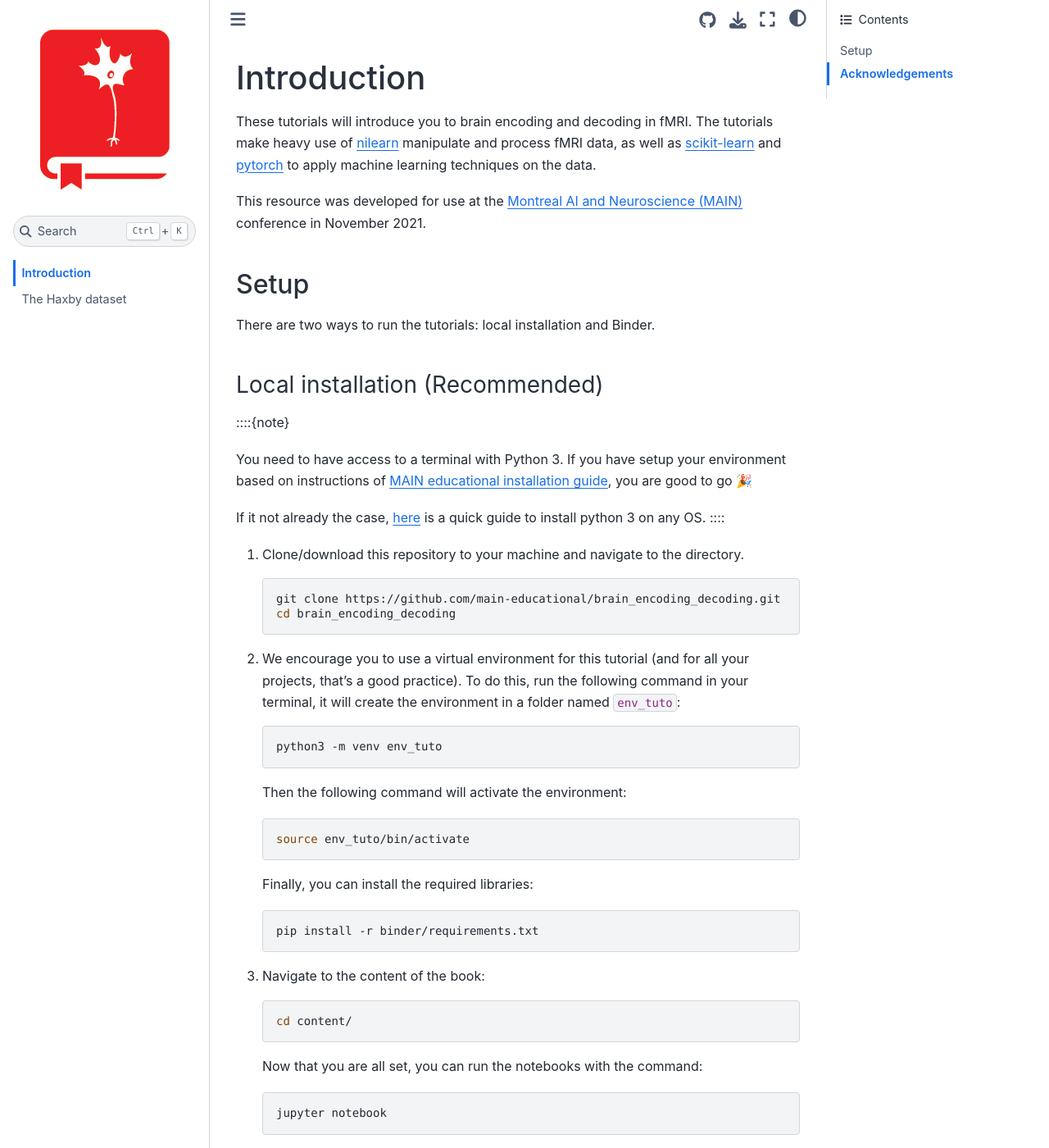
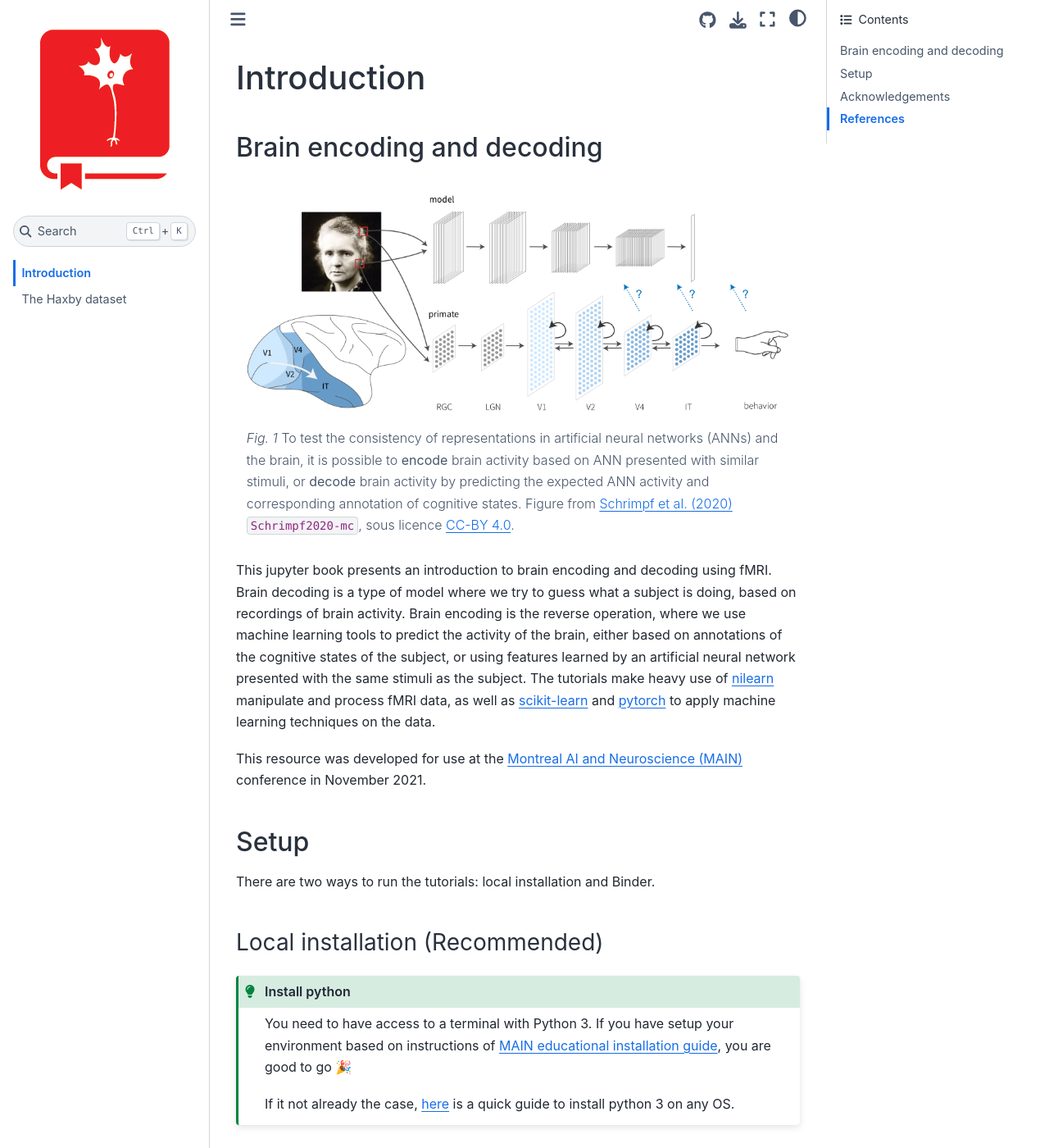
Before and after one commit to main-educational/brain_encoding_decoding, a Jupyter Book: the page built from content/intro.md, in a window 1280 px wide and 1400 px high. Shown: the whole window at 82% size. Built offline with Jupyter Book 1.0.4 settings and Sphinx 7.4.7 and the Sphinx Book theme 1.1.4, drawn with Linux system fonts in a browser that asks for light colours; comment, search, counter and statistics services are not loaded; cross-references to code outside the pages are shown as plain code.

Commit message:
More work on the intro.

````diff
--- a/content/_config.yml
+++ b/content/_config.yml
@@ -57,3 +57,7 @@ parse:
     # don't forget to list any other extensions you want enabled,
     # including those that are enabled by default!
     - html_image
+
+# Add a bibtex file so that we can create citations
+bibtex_bibfiles:
+  - references.bib
--- a/content/intro.md
+++ b/content/intro.md
@@ -1,5 +1,13 @@
 # Introduction
-These tutorials will introduce you to brain encoding and decoding in fMRI. The tutorials make heavy use of [nilearn](https://nilearn.github.io/stable/index.html)
+## Brain encoding and decoding
+```{figure} haxby_data/brain-encoding-decoding.png
+---
+width: 800px
+name: brain-encoding-decoding-fig
+---
+To test the consistency of representations in artificial neural networks (ANNs) and the brain, it is possible to **encode** brain activity based on ANN presented with similar stimuli, or **decode** brain activity by predicting the expected ANN activity and corresponding annotation of cognitive states. Figure from [Schrimpf et al. (2020)](https://doi.org/10.1101/407007) {cite:p}`Schrimpf2020-mc`, sous licence [CC-BY 4.0](https://creativecommons.org/licenses/by/4.0/).
+```
+This jupyter book presents an introduction to brain encoding and decoding using fMRI. Brain decoding is a type of model where we try to guess what a subject is doing, based on recordings of brain activity. Brain encoding is the reverse operation, where we use machine learning tools to predict the activity of the brain, either based on annotations of the cognitive states of the subject, or using features learned by an artificial neural network presented with the same stimuli as the subject. The tutorials make heavy use of [nilearn](https://nilearn.github.io/stable/index.html)
 manipulate and process fMRI data, as well as [scikit-learn](https://scikit-learn.org/stable/) and [pytorch](https://pytorch.org/)
 to apply machine learning techniques on the data.
 
@@ -12,15 +20,16 @@ There are two ways to run the tutorials: local installation and Binder.
 
 ### Local installation (Recommended)
 
-::::{note}
-
+```{admonition} Install python
+:class: tip
+:name: python-install-tip
 You need to have access to a terminal with Python 3.
 If you have setup your environment based on instructions of [MAIN educational installation guide](https://main-educational.github.io/installation.html), you are good to go 🎉
 
 If it not already the case,
 [here](https://realpython.com/installing-python/#how-to-check-your-python-version-on-windows)
 is a quick guide to install python 3 on any OS.
-::::
+```
 
 1. Clone/download this repository to your machine and navigate to the directory.
 
@@ -82,3 +91,9 @@ Some images and code are used from a previous iteration of this tutorial, prepar
 
 It is rendered here using [Jupyter Book](https://github.com/jupyter/jupyter-book),
 <!-- with compute infrastructure provided by the [Canadian Open Neuroscience Platform (CONP)](http://conp.ca). -->
+
+## References
+
+```{bibliography}
+:filter: docname in docnames
+```
--- /dev/null
+++ b/content/references.bib
@@ -0,0 +1,45 @@
+
+@ARTICLE{Haxby2001-vt,
+  title    = "Distributed and overlapping representations of faces and objects
+              in ventral temporal cortex",
+  author   = "Haxby, J V and Gobbini, M I and Furey, M L and Ishai, A and
+              Schouten, J L and Pietrini, P",
+  abstract = "The functional architecture of the object vision pathway in the
+              human brain was investigated using functional magnetic resonance
+              imaging to measure patterns of response in ventral temporal
+              cortex while subjects viewed faces, cats, five categories of
+              man-made objects, and nonsense pictures. A distinct pattern of
+              response was found for each stimulus category. The
+              distinctiveness of the response to a given category was not due
+              simply to the regions that responded maximally to that category,
+              because the category being viewed also could be identified on the
+              basis of the pattern of response when those regions were excluded
+              from the analysis. Patterns of response that discriminated among
+              all categories were found even within cortical regions that
+              responded maximally to only one category. These results indicate
+              that the representations of faces and objects in ventral temporal
+              cortex are widely distributed and overlapping.",
+  journal  = "Science",
+  volume   =  293,
+  number   =  5539,
+  pages    = "2425--2430",
+  month    =  sep,
+  year     =  2001,
+  language = "en"
+}
+
+
+@ARTICLE{Schrimpf2020-mc,
+  title    = "{Brain-Score}: Which Artificial Neural Network for Object
+              Recognition is most {Brain-Like}?",
+  author   = "Schrimpf, Martin and Kubilius, Jonas and Hong, Ha and Majaj,
+              Najib J and Rajalingham, Rishi and Issa, Elias B and Kar, Kohitij
+              and Bashivan, Pouya and Prescott-Roy, Jonathan and Geiger,
+              Franziska and Schmidt, Kailyn and Yamins, Daniel L K and DiCarlo,
+              James J",
+  journal  = "bioRxiv",
+  pages    = "407007",
+  month    =  jan,
+  year     =  2020,
+  language = "en"
+}
````
Also changed, not shown: README.md (+1 -1 lines), content/haxby_data.md (+8 -2 lines), content/haxby_data/brain-encoding-decoding.png (added).
